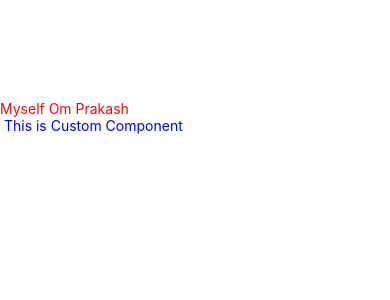
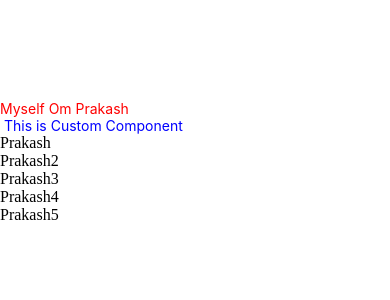
Before and after one commit to OmPr366/ReactNativeApp, a React Native app: screen / in a window 390 px wide. Shown: the top 300 px of the page. Built offline with nearby package versions, Linux system fonts and the light colour scheme.

Commit message:
Flat List Added

```diff
--- a/App.js
+++ b/App.js
@@ -1,6 +1,7 @@
 import react from "react";
 import { Text, StyleSheet , View } from "react-native";
 import CustomComp from "./src/screens/CustomeComp";
+import FlatListDemo from "./src/screens/FlatListDemo";
 
 const App = () => {
   return (
@@ -10,6 +11,8 @@ const App = () => {
       Myself Om Prakash
     </Text>
     <CustomComp />
+    <FlatListDemo/>
+
     </View>
   );
 };
--- /dev/null
+++ b/src/screens/FlatListDemo.js
@@ -0,0 +1,31 @@
+import React from 'react';
+import {View, StyleSheet, FlatList} from 'react-native';
+
+const Flatlistdemo = () => {
+    const names = [
+        {
+            name:"Prakash"
+        },
+        {
+            name:"Prakash2"
+        },
+        {
+            name:"Prakash3"
+        },
+        {
+            name:"Prakash4"
+        },
+        {
+            name:"Prakash5"
+        },
+    ]
+    return (
+        <View>
+            <FlatList data={names} renderItem={(element)=> {return element.item.name} } />
+        </View>
+    );
+}
+
+const styles = StyleSheet.create({})
+
+export default Flatlistdemo;
```
